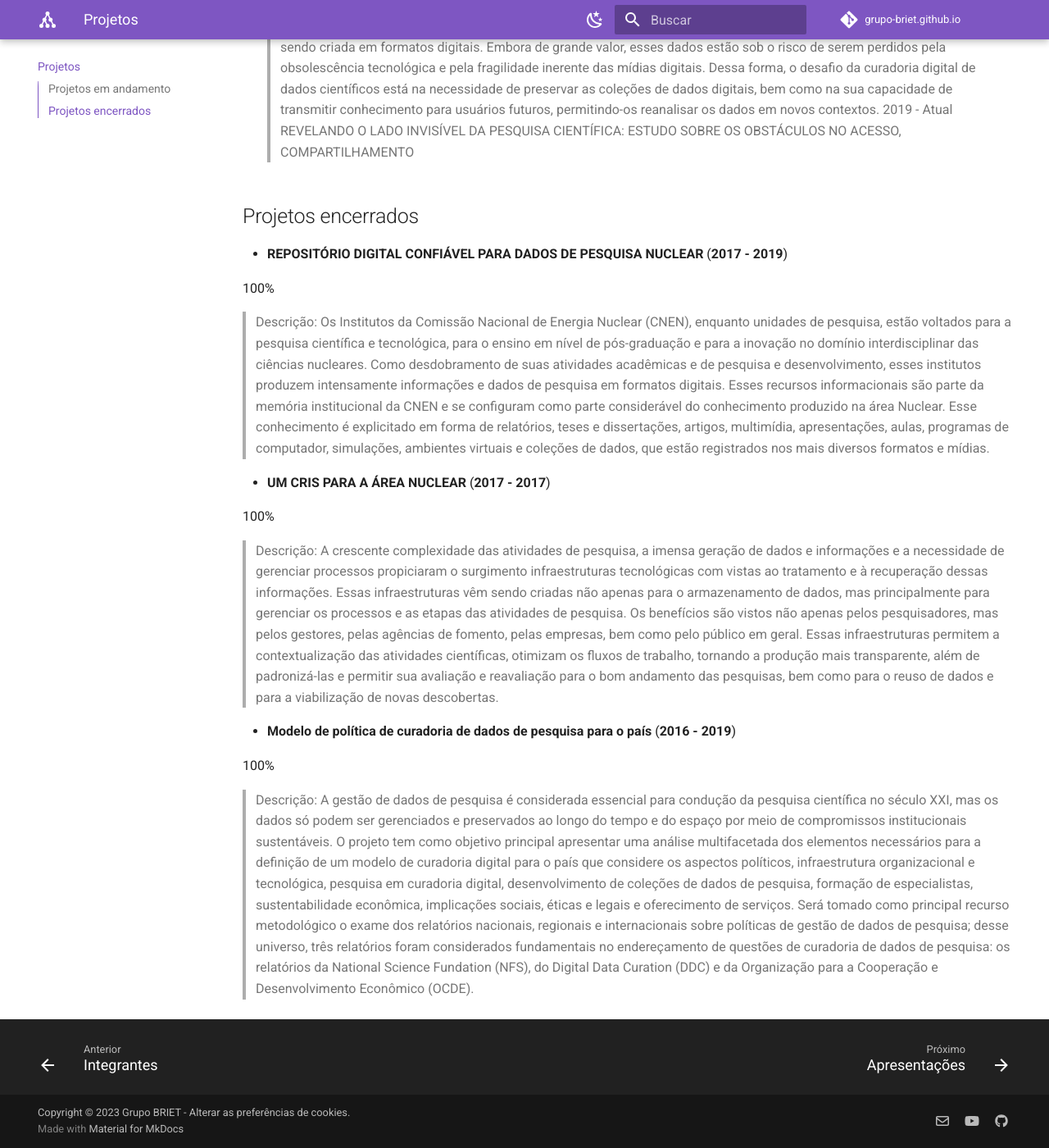
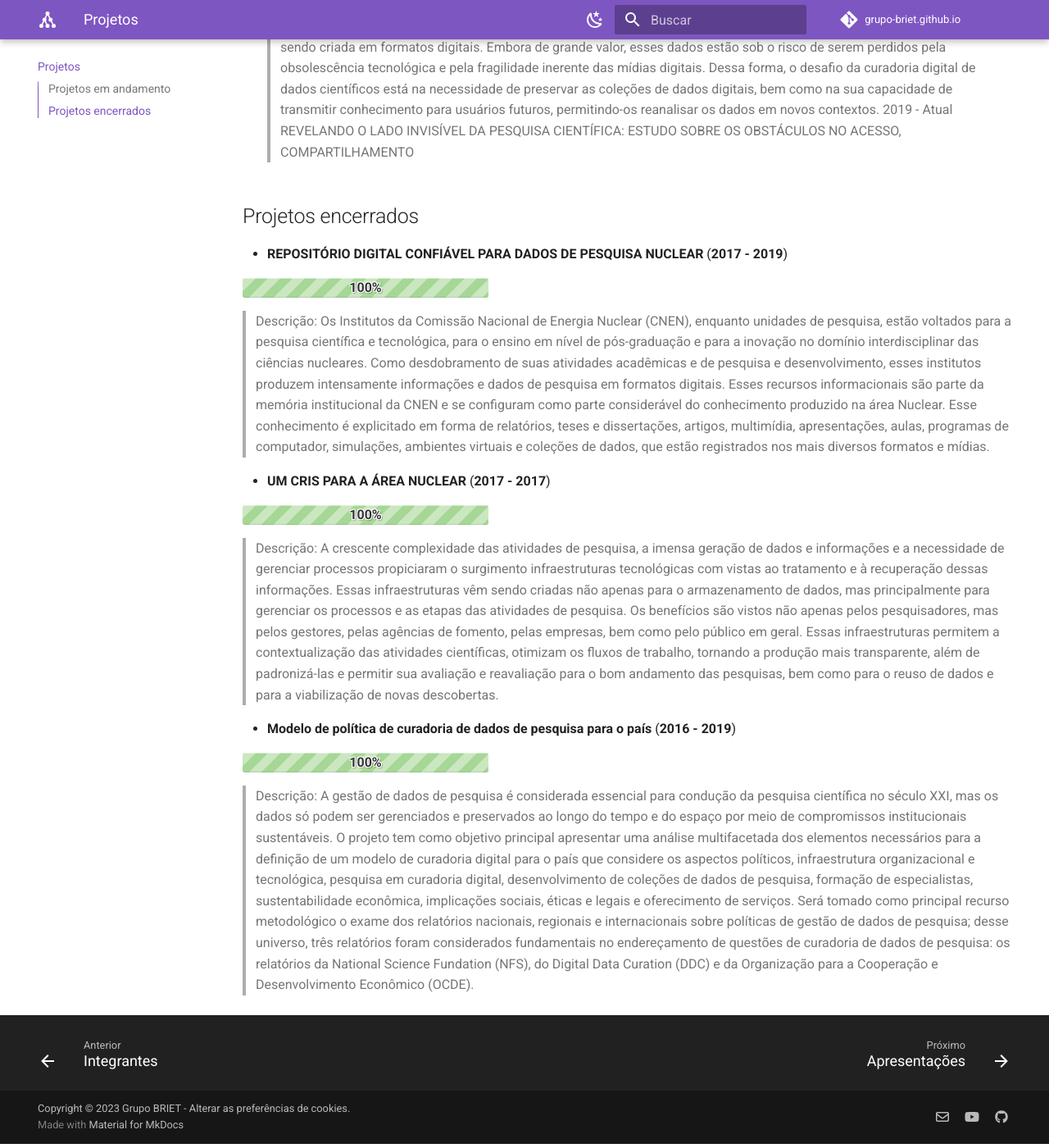
Before and after one commit to keellyayala/grupo-briet.github.io, an MkDocs documentation site: the page built from docs/projetos.md, in a window 1280 px wide and 1400 px high, scrolled down 1117 px. Shown: the whole window at 82% size. Built offline with MkDocs 1.6.1 and Material for MkDocs 9.7.7, drawn with Linux system fonts in a browser that asks for light colours; a script that is not in the unit is left out; comment, search, counter and statistics services are not loaded.

Commit message:
Update extra.css

```diff
--- a/docs/stylesheets/extra.css
+++ b/docs/stylesheets/extra.css
@@ -7,7 +7,9 @@
   }
 
 /* Progress Bars */
-.markdown-body .progress {
+.md-typeset
+
+.progress {
   display: block;
   width: 300px;
   margin: 10px 0;
@@ -20,7 +22,7 @@
   box-shadow: inset -1px 1px 3px rgba(0, 0, 0, .1);
 }
 
-.markdown-body .progress-label {
+.progress-label {
   position: absolute;
   text-align: center;
   font-weight: bold;
@@ -33,7 +35,7 @@
   overflow: hidden;
 }
 
-.markdown-body .progress-bar {
+.progress-bar {
   height: 24px;
   float: left;
   -webkit-border-radius: 3px;
@@ -79,31 +81,31 @@
   );
 }
 
-.markdown-body .progress-100plus .progress-bar {
+.progress-100plus .progress-bar {
   background-color: #a6d796;
 }
 
-.markdown-body .progress-80plus .progress-bar {
+.progress-80plus .progress-bar {
   background-color: #c6d796;
 }
 
-.markdown-body .progress-60plus .progress-bar {
+.progress-60plus .progress-bar {
   background-color: #d7c896;
 }
 
-.markdown-body .progress-40plus .progress-bar {
+.progress-40plus .progress-bar {
   background-color: #d7a796;
 }
 
-.markdown-body .progress-20plus .progress-bar {
+.progress-20plus .progress-bar {
   background-color: #d796a6;
 }
 
-.markdown-body .progress-0plus .progress-bar {
+.progress-0plus .progress-bar {
   background-color: #c25f77;
 }
 
-.markdown-body .candystripe-animate .progress-bar{
+.candystripe-animate .progress-bar{
   -webkit-animation: animate-stripes 3s linear infinite;
   -moz-animation: animate-stripes 3s linear infinite;
   animation: animate-stripes 3s linear infinite;
@@ -139,7 +141,7 @@
   }
 }
 
-.markdown-body .gloss .progress-bar {
+.gloss .progress-bar {
   box-shadow:
     inset 0 4px 12px rgba(255, 255, 255, .7),
     inset 0 -12px 0 rgba(0, 0, 0, .05);
```
